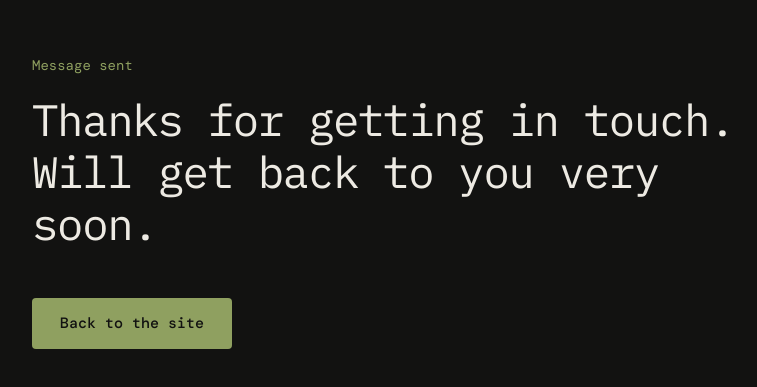
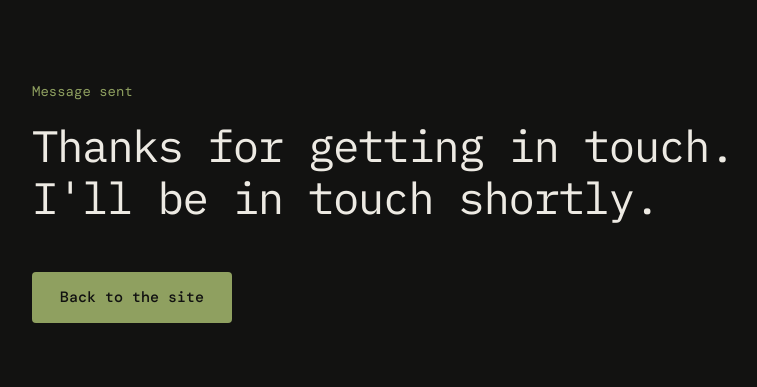
Before and after one commit to bexhayes/throughline-site, a plain HTML site: page thanks.html in a window 1280 px wide. Shown: the part 197-584 px from the top of the page, without its empty margins (248-1005 px from the left). Drawn offline with nearby package versions, Linux system fonts and the light colour scheme.

Commit message:
Thanks page copy update
Co-Authored-By: Claude Opus 5.5 <noreply@anthropic.com>
Claude-Session: https://claude.ai/code/session_01AmGfSpbaoMdJemTXeUSDX2

```diff
--- a/thanks.html
+++ b/thanks.html
@@ -18,7 +18,7 @@ a.btn{display:inline-block;margin-top:48px;font:500 15px/1 'DM Mono',monospace;t
 <body>
 <div class="wrap">
 <p class="label">Message sent</p>
-<h1>Thanks for getting in touch. Will get back to you very soon.</h1>
+<h1>Thanks for getting in touch. I'll be in touch shortly.</h1>
 <a class="btn" href="/">Back to the site</a>
 </div>
 </body>
```
